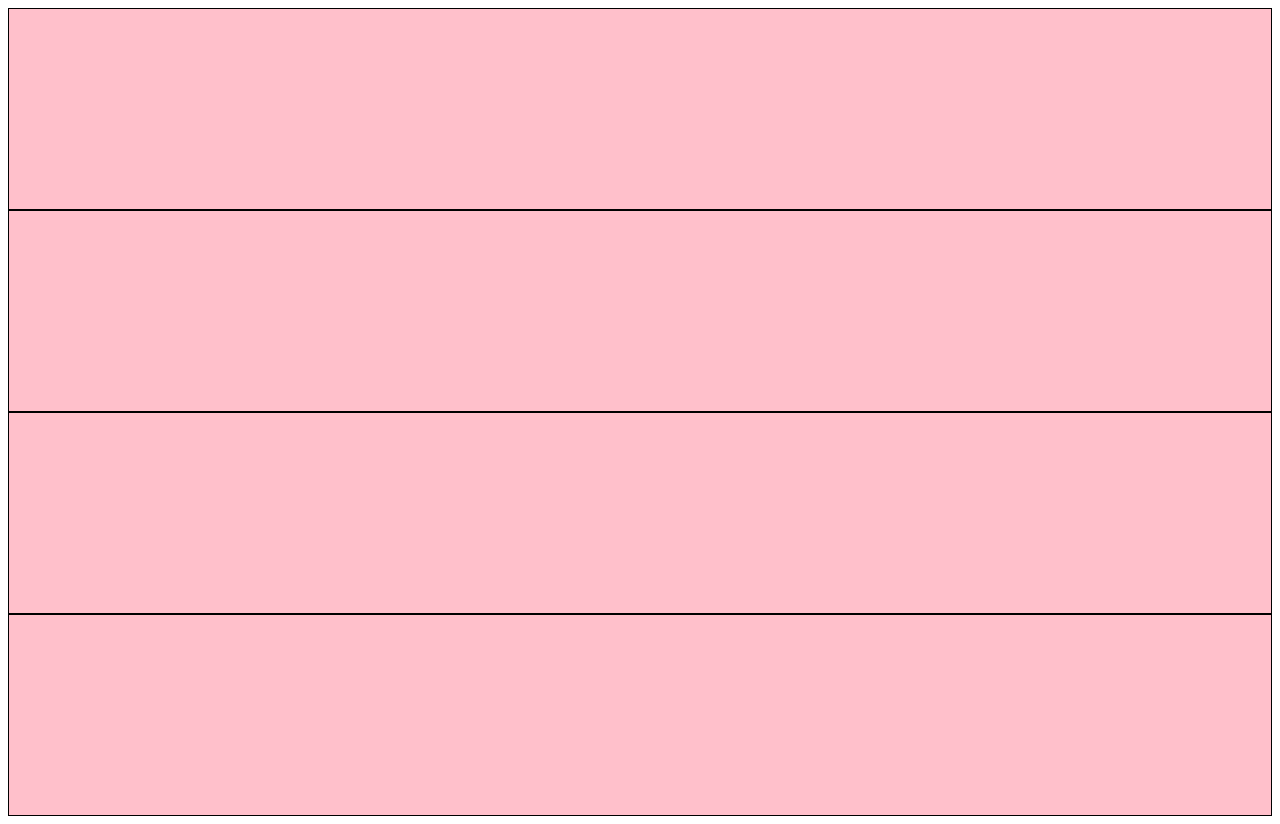
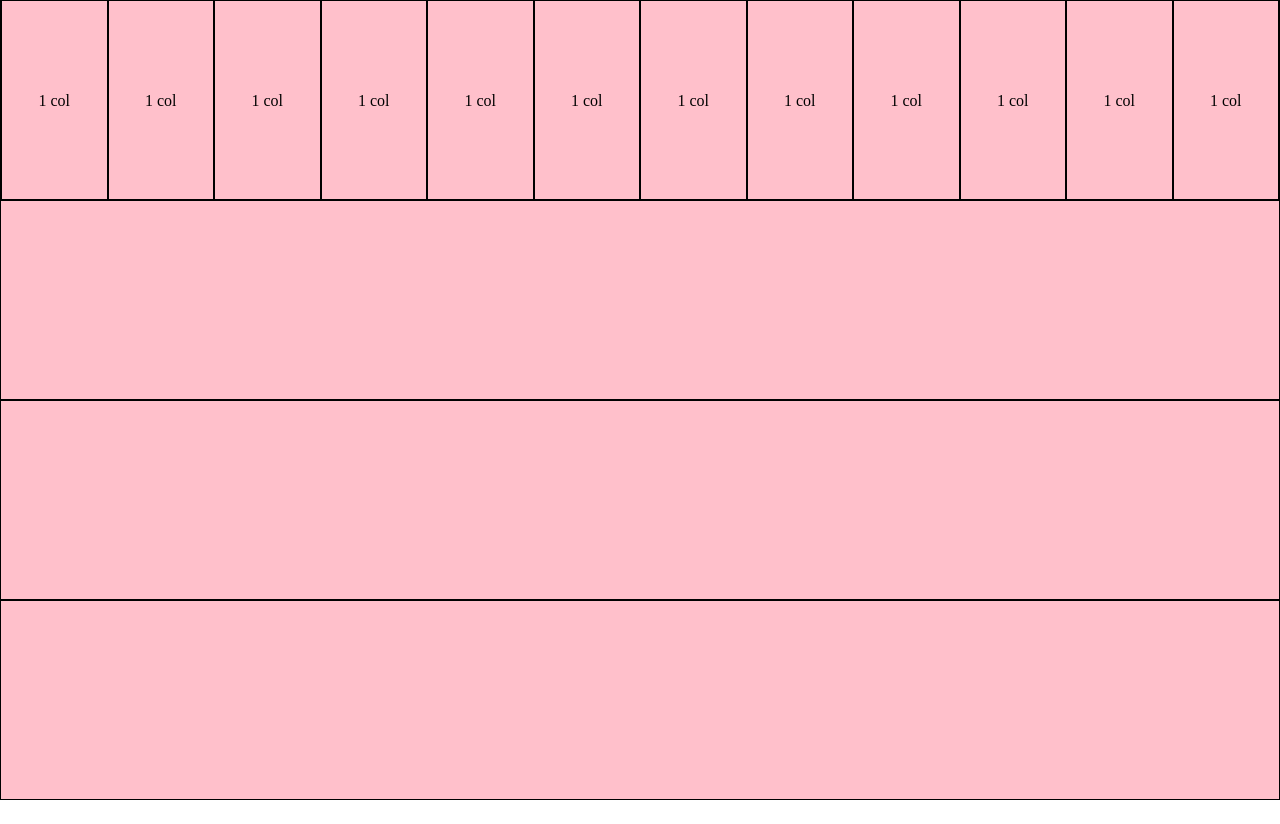
Before and after one commit to mattiadebonis/html-css-12bool, a plain HTML site: page index.html in a window 1280 px wide. After the commit the page ends 800 px from the top, so only its background shows below. Drawn offline with Linux system fonts and the light colour scheme.

Commit message:
Prima riga

```diff
--- a/css/12bool.css
+++ b/css/12bool.css
@@ -1,15 +1,7 @@
 [class*="col-"]{
+    float: left;
 
-    float: left;
 }
-
-.container::after{
-    content: "";
-    display: table;
-    clear: both;
-}
-
-
 
 /* larghezze colonne */
 .col-1{
--- a/css/style.css
+++ b/css/style.css
@@ -1,5 +1,27 @@
+*{
+    box-sizing: border-box;
+    margin: 0;
+    padding: 0;
+}
+
+
+
 .row{
     height:200px;
     background-color: rgb(255,192,203);
     border: 1px solid black;
 }
+
+.row::after{
+    content: "";
+    display: table;
+    clear: both;
+}
+
+[class*="col-"]{
+    border-left: 1px solid black;
+    border-right: 1px solid black;
+    height: 100%;
+    text-align: center;
+    line-height: 200px;
+}
--- a/index.html
+++ b/index.html
@@ -10,7 +10,20 @@
 </head>
 <body>
     <!-- prima riga-->
-    <div class="row"></div>
+    <div class="row">
+        <div class="col-1">1 col</div>
+        <div class="col-1">1 col</div>
+        <div class="col-1">1 col</div>
+        <div class="col-1">1 col</div>
+        <div class="col-1">1 col</div>
+        <div class="col-1">1 col</div>
+        <div class="col-1">1 col</div>
+        <div class="col-1">1 col</div>
+        <div class="col-1">1 col</div>
+        <div class="col-1">1 col</div>
+        <div class="col-1">1 col</div>
+        <div class="col-1">1 col</div>
+    </div>
     <!-- /prima riga-->
 
     <!-- seconda riga -->
```
